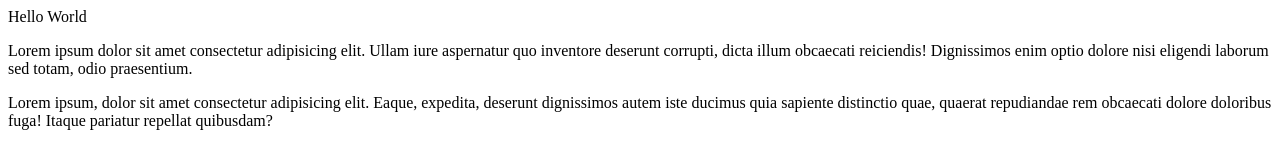
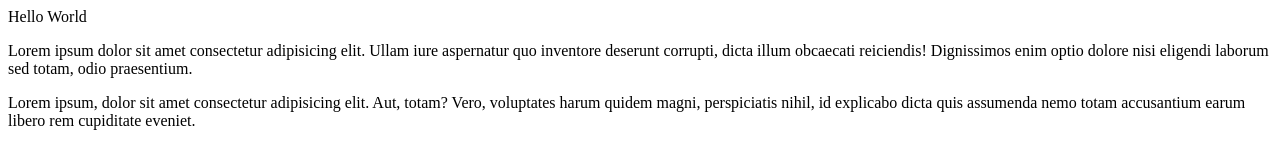
Before and after one commit to Omonroy36/proyecto-git-pt, a plain HTML site: page index.html in a window 1280 px wide. Drawn offline with Linux system fonts and the light colour scheme.

```diff
--- a/index.html
+++ b/index.html
@@ -16,10 +16,10 @@
     <div>
       <div>
         <p>
-          Lorem ipsum, dolor sit amet consectetur adipisicing elit. Eaque,
-          expedita, deserunt dignissimos autem iste ducimus quia sapiente
-          distinctio quae, quaerat repudiandae rem obcaecati dolore doloribus
-          fuga! Itaque pariatur repellat quibusdam?
+          Lorem ipsum, dolor sit amet consectetur adipisicing elit. Aut, totam?
+          Vero, voluptates harum quidem magni, perspiciatis nihil, id explicabo
+          dicta quis assumenda nemo totam accusantium earum libero rem
+          cupiditate eveniet.
         </p>
       </div>
     </div>
```
